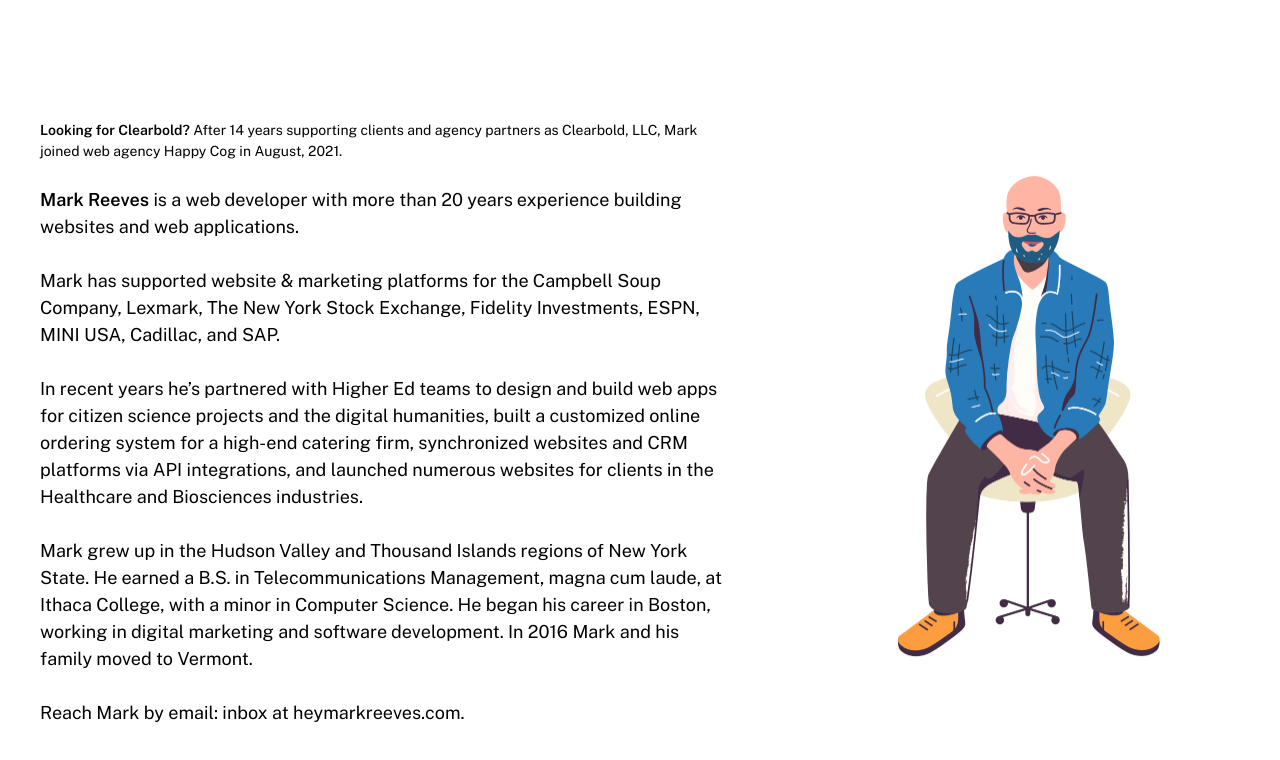
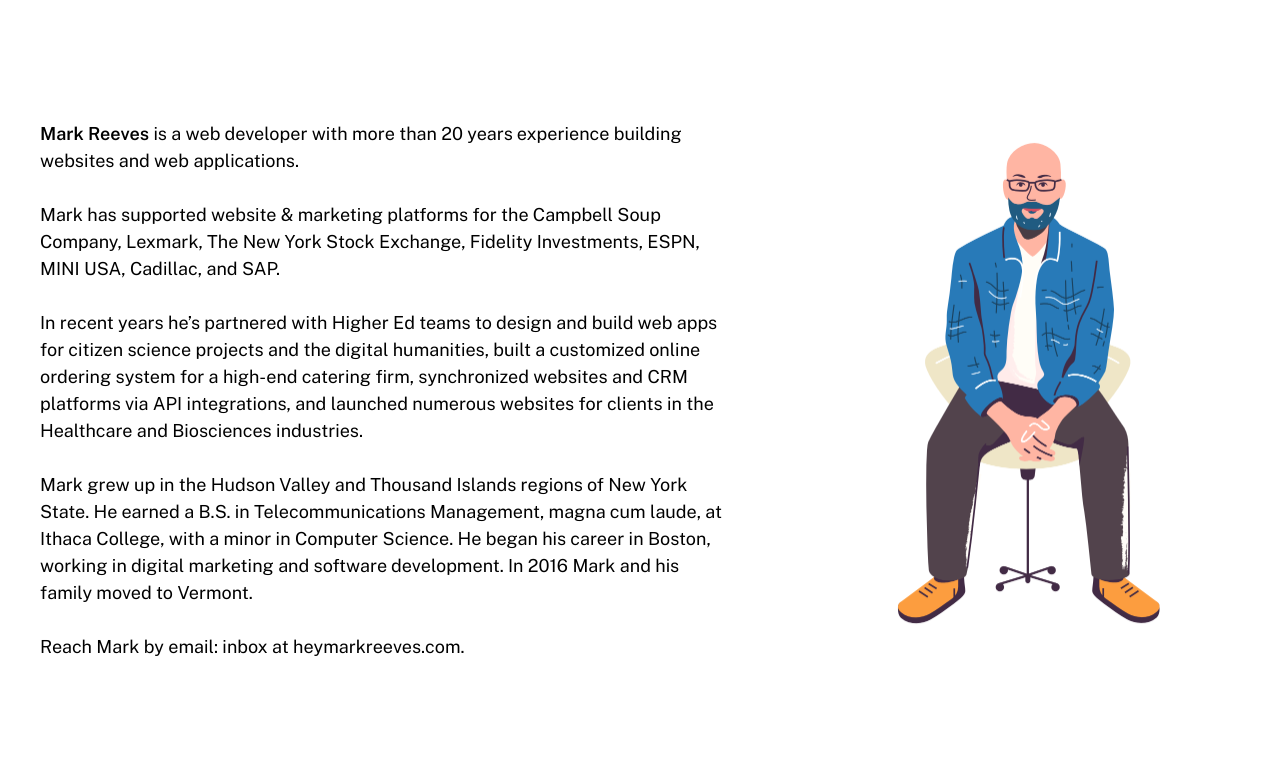
Before and after one commit to heymarkreeves/heymarkreeves.com, a plain HTML site: page index.html in a window 1280 px wide. Drawn offline with Linux system fonts and the light colour scheme.

Commit message:
commented out August paragraph

```diff
--- a/index.html
+++ b/index.html
@@ -16,11 +16,11 @@
       <div class="layout">
         <img src="mark.png" alt="" />
         <div>
-          <p class="clearbold">
+          <!-- <p class="clearbold">
             <b>Looking for Clearbold?</b> After 14 years supporting clients and
             agency partners as Clearbold,&nbsp;LLC, Mark joined web agency
             Happy&nbsp;Cog in August,&nbsp;2021.
-          </p>
+          </p> -->
           <p>
             <b>Mark Reeves</b> is a web developer with more than 20 years
             experience building websites and web&nbsp;applications.
```
